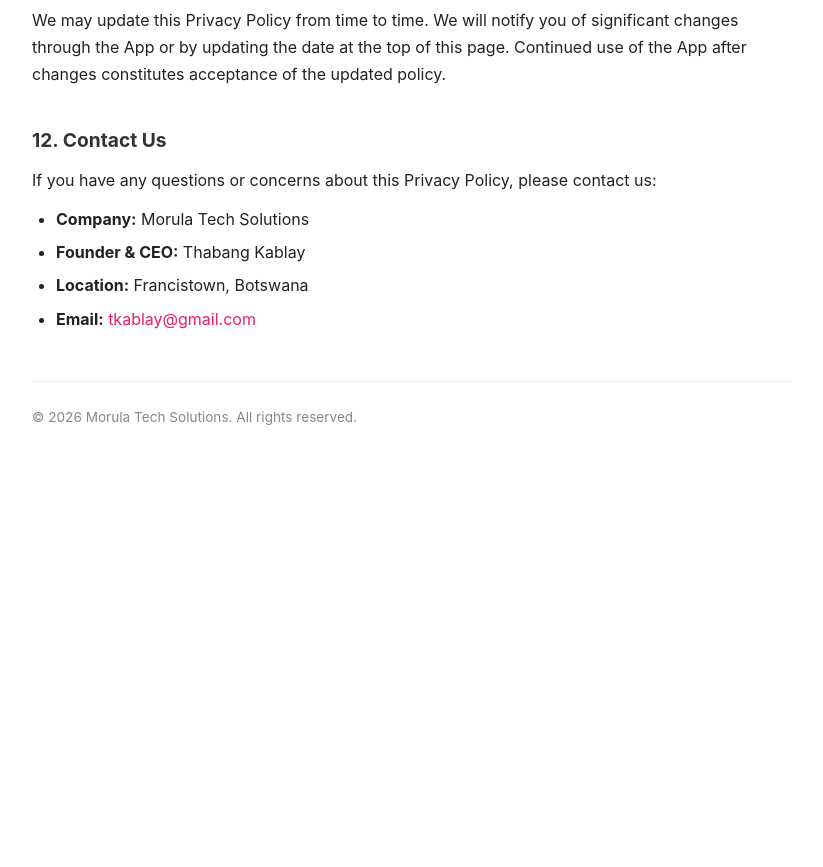
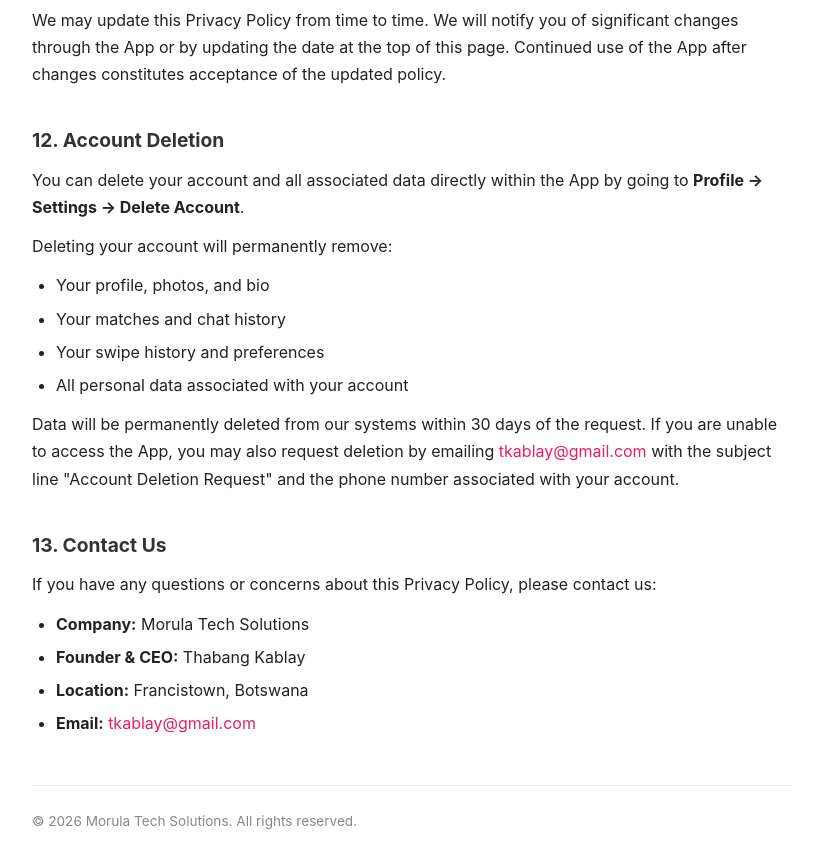
Before and after one commit to thabangkablay/ratorato-legal, a plain HTML site: page index.html in a window 1280 px wide. Shown: the part 2593-3460 px from the top of the page, without its empty margins (228-1051 px from the left). Before the commit the page ends 3062 px from the top, so only its background shows below. Drawn offline with Linux system fonts and the light colour scheme.

Commit message:
Add files via upload

```diff
--- a/index.html
+++ b/index.html
@@ -128,7 +128,28 @@
     changes constitutes acceptance of the updated policy.
   </p>
 
-  <h2>12. Contact Us</h2>
+  <h2 id="delete-account">12. Account Deletion</h2>
+  <p>
+    You can delete your account and all associated data directly within the App by going to
+    <strong>Profile → Settings → Delete Account</strong>.
+  </p>
+  <p>
+    Deleting your account will permanently remove:
+  </p>
+  <ul>
+    <li>Your profile, photos, and bio</li>
+    <li>Your matches and chat history</li>
+    <li>Your swipe history and preferences</li>
+    <li>All personal data associated with your account</li>
+  </ul>
+  <p>
+    Data will be permanently deleted from our systems within 30 days of the request.
+    If you are unable to access the App, you may also request deletion by emailing
+    <a href="mailto:tkablay@gmail.com">tkablay@gmail.com</a> with the subject line
+    "Account Deletion Request" and the phone number associated with your account.
+  </p>
+
+  <h2>13. Contact Us</h2>
   <p>If you have any questions or concerns about this Privacy Policy, please contact us:</p>
   <ul>
     <li><strong>Company:</strong> Morula Tech Solutions</li>
```
